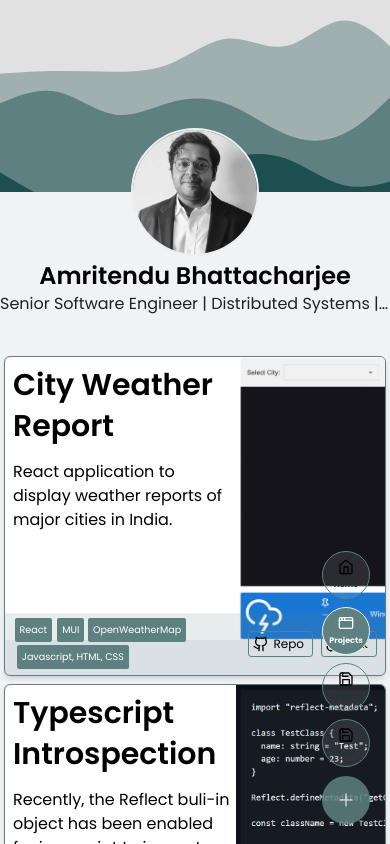
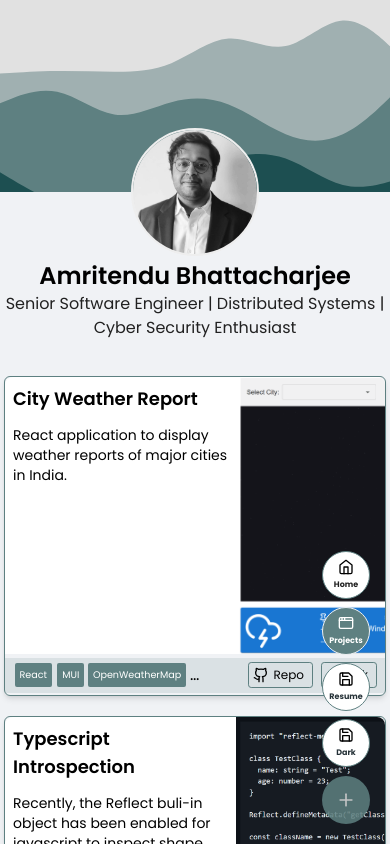
Before and after one commit to xeonray-origin/personal-web-app, a Next.js app: page /projects in a window 390 px wide. Both pictures are taken after a click on the button 346 px from the left and 800 px from the top of the page. Built offline with nearby package versions, Linux system fonts and the light colour scheme.

Commit message:
fix: styling issues (#20)

```diff
--- a/src/app/(pages)/layout.tsx
+++ b/src/app/(pages)/layout.tsx
@@ -33,7 +33,7 @@ export default function RootLayout({
 							<Header />
 							{children}
 						</div>
-						<div className='fixed bottom-5 right-5 lg:hidden'>
+						<div className='absolute bottom-5 right-5 lg:hidden'>
 							<FloatingMenu />
 						</div>
 					</div>
--- a/src/app/(pages)/projects/page.tsx
+++ b/src/app/(pages)/projects/page.tsx
@@ -4,7 +4,7 @@ import { projects } from '@config'
 const Projects = () => {
 	return (
 		<div className='mt-40 '>
-			<div className='flex min-h-full !w-full flex-wrap justify-center'>
+			<div className='flex min-h-full !w-full flex-wrap justify-center p-1'>
 				{projects.sampleData.map((data: any) => {
 					return <ProjectCard key={data.id} {...data} />
 				})}
--- a/src/components/floating-menu.tsx
+++ b/src/components/floating-menu.tsx
@@ -38,7 +38,7 @@ const FloatingMenu = () => {
 	}, [pathname])
 
 	return (
-		<SpeedDial open={open} className='bg-white'>
+		<SpeedDial open={open} className='bg-white !z-50'>
 			<SpeedDialHandler>
 				<IconButton
 					onClick={() => setOpen(!open)}
@@ -49,22 +49,21 @@ const FloatingMenu = () => {
 					<PlusIcon className='size-5 transition-transform group-hover:rotate-45' />
 				</IconButton>
 			</SpeedDialHandler>
-			<SpeedDialContent placeholder={undefined}>
+			<SpeedDialContent>
 				<SpeedDialAction
 					className={
 						active === 'home'
-							? 'bg-secondary-default text-white-default'
-							: 'border-secondary-default bg-white-default bg-opacity-10 dark:bg-secondary-dark'
+							? '!bg-secondary-default text-white-default'
+							: 'border-secondary-default !bg-white-default dark:!bg-secondary-dark dark:!text-[#212121]'
 					}
 					onClick={() => handleClick('home')}
-					placeholder={undefined}
 				>
 					<HomeIcon className='size-4' />
 					<Typography
 						color='blue-gray'
 						className={cn(
 							'text-[0.5rem] font-bold dark:text-white-default',
-							active === 'home' ? 'text-white-default' : '',
+							active === 'home' ? 'text-white-default' : '!text-[#212121]',
 						)}
 						placeholder={undefined}
 					>
@@ -75,7 +74,7 @@ const FloatingMenu = () => {
 					className={
 						active === 'projects'
 							? 'bg-secondary-default text-white-default'
-							: 'border-secondary-default bg-white-default bg-opacity-10 dark:bg-secondary-dark'
+							: 'border-secondary-default !bg-white-default bg-opacity-10 dark:!bg-secondary-dark dark:!text-[#212121]'
 					}
 					onClick={() => handleClick('projects')}
 					placeholder={undefined}
@@ -85,7 +84,7 @@ const FloatingMenu = () => {
 						color='blue-gray'
 						className={cn(
 							'text-[0.5rem] font-bold dark:text-white-default',
-							active === 'projects' ? 'text-white-default' : '',
+							active === 'projects' ? 'text-white-default' : '!text-[#212121]',
 						)}
 						placeholder={undefined}
 					>
@@ -94,13 +93,13 @@ const FloatingMenu = () => {
 				</SpeedDialAction>
 				<SpeedDialAction
 					onClick={utils.downloadResume}
-					className='border-secondary-default bg-white-default bg-opacity-10 dark:bg-secondary-dark md:hidden'
+					className='border-secondary-default !bg-white-default bg-opacity-10 dark:!bg-secondary-dark dark:!text-[#212121] md:hidden'
 					placeholder={undefined}
 				>
 					<Save className='size-4' />
 					<Typography
 						color='blue-gray'
-						className={cn('text-[0.5rem] font-bold dark:text-white-default')}
+						className={cn('text-[0.5rem] font-bold dark:text-[#212121]')}
 						placeholder={undefined}
 					>
 						Resume
@@ -110,13 +109,13 @@ const FloatingMenu = () => {
 					onClick={() =>
 						theme == 'dark' ? setTheme('light') : setTheme('dark')
 					}
-					className='border-secondary-default bg-white-default bg-opacity-10 dark:bg-secondary-dark md:hidden'
+					className='border-secondary-default !bg-white-default bg-opacity-10 dark:!bg-secondary-dark dark:!text-[#212121] md:hidden'
 					placeholder={undefined}
 				>
 					<Save className='size-4' />
 					<Typography
 						color='blue-gray'
-						className={cn('text-[0.5rem] font-bold dark:text-white-default')}
+						className={cn('text-[0.5rem] font-bold dark:text-[#212121]')}
 						placeholder={undefined}
 					>
 						Dark
--- a/src/components/header.tsx
+++ b/src/components/header.tsx
@@ -41,7 +41,7 @@ const Header = () => {
 						Amritendu Bhattacharjee
 					</Typography>
 					<Typography
-						className='text-md truncate text-nowrap text-[#212121] dark:text-[#f1f1f2]
+						className='text-md text-[#212121] dark:text-[#f1f1f2]
 						md:text-sm'
 						placeholder={''}
 						variant='paragraph'
--- a/src/components/project-cards.tsx
+++ b/src/components/project-cards.tsx
@@ -9,38 +9,38 @@ const ProjectCard = (props: any) => {
 
 	return (
 		<Accordion
-			className=' m-1 !h-80 w-full !rounded-md border-[0.1rem] border-secondary-default
-			shadow-md dark:border-secondary-dark dark:shadow-none lg:w-[42rem]'
+			className='!mt-5 !h-80 w-full !space-y-1 !rounded-md border-[0.1rem] border-secondary-default shadow-md
+			dark:border-secondary-dark dark:shadow-none md:mx-2 lg:w-[42rem]'
 			open={true}
 		>
 			<div
-				className='text-white hover:!text-white flex h-[89%] flex-row
-				flex-wrap !rounded-t-lg !border-none !border-none bg-white-default
-				pl-2 hover:cursor-default dark:bg-black-dark'
+				className='text-white hover:!text-white flex h-[17.3rem] flex-row
+				flex-wrap overflow-y-hidden !rounded-t-lg !border-none !border-none
+				bg-white-default pl-2 hover:cursor-default dark:bg-black-dark'
 			>
 				{title && shortDescription && (
-					<div className='w-3/5 pr-1'>
+					<div className='w-3/5  pr-1'>
 						<div className='mt-2 inline-block flex space-x-2 align-middle'>
-							<Typography className='align-middle' variant='h3'>
+							<Typography className='align-middle text-lg' variant='h3'>
 								{title}
 							</Typography>
 						</div>
-						<Typography className='mt-3 text-[1rem]' variant='paragraph'>
+						<Typography className='md:text-md mt-3 text-sm' variant='paragraph'>
 							{shortDescription}
 						</Typography>
 					</div>
 				)}
 				<div
 					style={{ backgroundImage: `url('${imgUrl}')` }}
-					className={`w-2/5 rounded-tr-[5px] bg-blue-500 bg-cover`}
+					className={`!z-0 w-2/5 overflow-y-hidden rounded-tr-[5px] bg-cover`}
 				/>
 			</div>
 			<div
-				className='!rounded-b-full-[0.3rem] absolute bottom-0 right-0 flex h-auto
-				w-full flex-row items-center justify-end gap-x-2 bg-secondary-default
-				bg-opacity-15 px-2 py-1'
+				className='!rounded-b-full-[0.3rem] bottom-0 right-0 !z-10
+				flex h-auto w-full flex-row items-center justify-end
+				gap-x-2 bg-secondary-default bg-opacity-15 px-2 py-1'
 			>
-				<div className='grow flex-wrap space-x-1'>
+				<div className='grow flex-nowrap space-x-1 truncate'>
 					{tech.map((value: string, index: any) => {
 						return (
 							<Button
```
